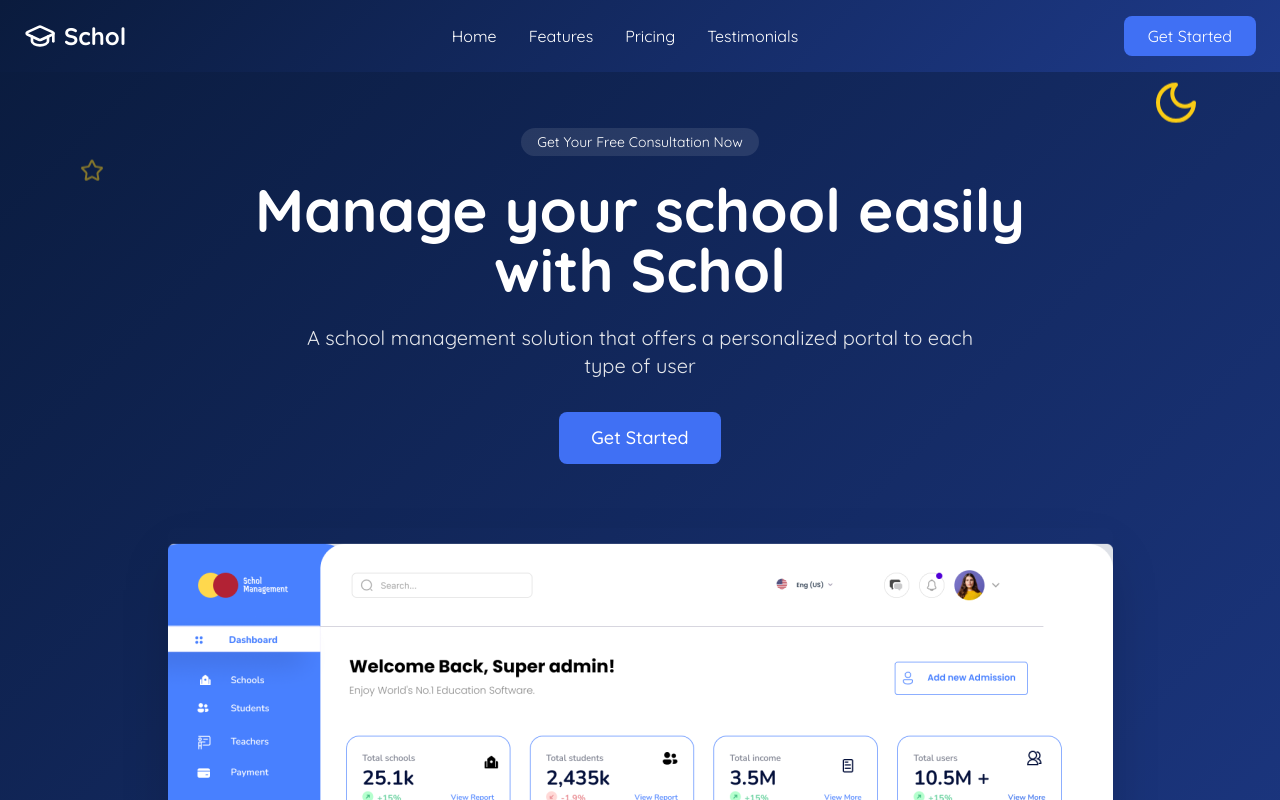
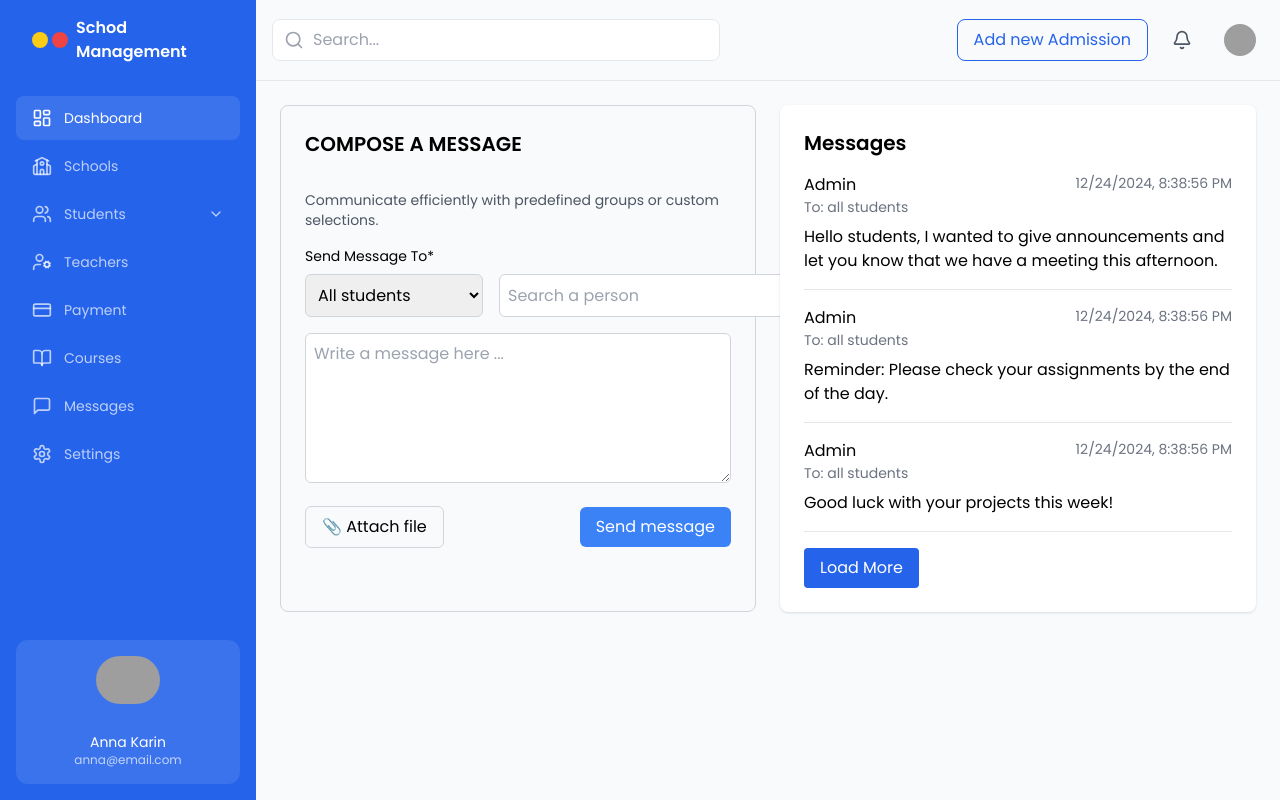
Before and after one commit to sm-junior0/schod-management, a React (Vite) app in the folder frontend/: page /dashboard/messages in a window 1280 px wide. Before the commit this address led to /. Shown: the top 800 px of the page. Built offline with nearby package versions, Linux system fonts and the light colour scheme; grey boxes are pictures that could not be loaded.

Commit message:
Messaging in admin

```diff
--- a/frontend/src/App.jsx
+++ b/frontend/src/App.jsx
@@ -9,6 +9,7 @@ import { ClaimsChart } from './components/dashboard/ClaimsChart';
 import { SchoolsStats } from './components/dashboard/SchoolsStats';
 import { AccountSettings } from './components/settings/AccountSettings';
 import { ProfilePage } from './components/profile/ProfilePage';
+import Messaging from './components/messageComponents/messaging';
 import LandingPage from './components/LandingPage';
 import StudentsPage from './components/students/StudentsPage';
 import { ClassManagement } from './components/students/ClassManagement';
@@ -231,6 +232,13 @@ const App = () => {
             </DashboardLayout>
           </ProtectedRoute>
         } />
+        <Route path="/dashboard/messages" element={
+          <ProtectedRoute>
+            <DashboardLayout>
+             <Messaging/>
+            </DashboardLayout>
+          </ProtectedRoute>
+        } />
         <Route path="/settings" element={
           <ProtectedRoute>
 
--- a/frontend/src/components/layout/Sidebar.jsx
+++ b/frontend/src/components/layout/Sidebar.jsx
@@ -8,7 +8,8 @@ import {
   CreditCard,
   BookOpen,
   Settings,
-  ChevronDown
+  ChevronDown,
+  MessageSquare
 } from 'lucide-react';
 import { Logo } from './Logo';
 
@@ -112,6 +113,11 @@ const Sidebar = ({ onLogoClick = () => {} }) => {
           onClick={() => navigate('/dashboard/courses')}
         />
         <SidebarItem
+          icon={<MessageSquare size={20} />}
+          label="Messages"
+          onClick={() => navigate('/dashboard/messages')}
+        />
+        <SidebarItem
           icon={<Settings size={20} />}
           label="Settings"
           onClick={() => navigate('/dashboard/settings')}
--- /dev/null
+++ b/frontend/src/components/messageComponents/Chat.jsx
@@ -0,0 +1,33 @@
+'use client'
+
+import React from 'react'
+
+export function Chat({ messages, onLoadMore }) {
+  return (
+    <div className="bg-white rounded-lg shadow p-6">
+      <h2 className="text-xl font-semibold mb-4">Messages</h2>
+      <div className="space-y-4">
+        {messages.map((message) => (
+          <div key={message.id} className="border-b pb-4">
+            <div className="flex justify-between items-start">
+              <div>
+                <p className="font-medium">{message.sender}</p>
+                <p className="text-sm text-gray-500">To: {message.recipients}</p>
+              </div>
+              <span className="text-sm text-gray-500">
+                {message.timestamp.toLocaleString()}
+              </span>
+            </div>
+            <p className="mt-2">{message.content}</p>
+          </div>
+        ))}
+      </div>
+      <button
+        onClick={onLoadMore}
+        className="mt-4 px-4 py-2 bg-blue-600 text-white rounded hover:bg-blue-700"
+      >
+        Load More
+      </button>
+    </div>
+  )
+}
--- /dev/null
+++ b/frontend/src/components/messageComponents/compose-message.jsx
@@ -0,0 +1,74 @@
+import { useState } from 'react'
+
+export function ComposeMessage({ onSendMessage }) {
+  const [content, setContent] = useState('')
+  const [recipients, setRecipients] = useState('all-students')
+
+  const handleSendMessage = () => {
+    if (!content.trim()) return
+
+    onSendMessage({
+      sender: 'Admin',
+      recipients: recipients === 'custom' ? 'custom selection' : recipients,
+      content: content.trim(),
+      read: false,
+    })
+
+    setContent('')
+  }
+
+  return (
+    <div className="p-6 border border-gray-300 rounded-lg flex flex-col gap-4">
+      <h2 className="text-xl font-semibold mb-4">COMPOSE A MESSAGE</h2>
+      <p className="text-sm text-gray-600">
+        Communicate efficiently with predefined groups or custom selections.
+      </p>
+
+      <div className="space-y-4">
+        {/* Recipients Selection */}
+        <div>
+          <label className="block text-sm font-medium mb-2">Send Message To*</label>
+          <div className="flex flex-col md:flex-row gap-4">
+            <select
+              value={recipients}
+              onChange={(e) => setRecipients(e.target.value)}
+              className="w-full md:w-[200px] p-2 border border-gray-300 rounded-md"
+            >
+              <option value="all-students">All students</option>
+              <option value="teachers">Teachers</option>
+              <option value="custom">Custom selection</option>
+            </select>
+            <input
+              type="search"
+              placeholder="Search a person"
+              className="flex-1 p-2 border border-gray-300 rounded-md"
+            />
+          </div>
+        </div>
+
+        {/* Message Content */}
+        <textarea
+          placeholder="Write a message here ..."
+          className="min-h-[150px] p-2 border border-gray-300 rounded-md w-full"
+          value={content}
+          onChange={(e) => setContent(e.target.value)}
+        />
+
+        {/* Actions */}
+        <div className="flex items-center justify-between">
+          <button
+            className="flex items-center gap-2 px-4 py-2 border border-gray-300 rounded-md hover:bg-gray-100 transition"
+          >
+            📎 Attach file
+          </button>
+          <button
+            onClick={handleSendMessage}
+            className="px-4 py-2 bg-blue-500 text-white rounded-md hover:bg-blue-600 transition"
+          >
+            Send message
+          </button>
+        </div>
+      </div>
+    </div>
+  )
+}
--- /dev/null
+++ b/frontend/src/components/messageComponents/messaging.jsx
@@ -0,0 +1,56 @@
+'use client'
+
+import { useState } from 'react'
+import { ComposeMessage } from './compose-message'
+import { Chat } from './Chat'
+const initialMessages = [
+  {
+    id: '1',
+    sender: 'Admin',
+    recipients: 'all students',
+    content: 'Hello students, I wanted to give announcements and let you know that we have a meeting this afternoon.',
+    timestamp: new Date(),
+    read: true,
+  },
+  {
+    id: '2',
+    sender: 'Admin',
+    recipients: 'all students',
+    content: 'Reminder: Please check your assignments by the end of the day.',
+    timestamp: new Date(),
+    read: true,
+  },
+  {
+    id: '3',
+    sender: 'Admin',
+    recipients: 'all students',
+    content: 'Good luck with your projects this week!',
+    timestamp: new Date(),
+    read: true,
+  },
+]
+
+export default function Messaging() {
+  const [messages, setMessages] = useState(initialMessages)
+
+  const handleSendMessage = (newMessage) => {
+    const message = {
+      ...newMessage,
+      id: String(messages.length + 1),
+      timestamp: new Date(),
+    }
+    setMessages([message, ...messages])
+  }
+
+  const handleLoadMore = () => {
+    console.log('Loading more messages...')
+    // Add logic to load more messages here
+  }
+
+  return (
+    <div className="grid md:grid-cols-2 gap-6 p-6">
+      <ComposeMessage onSendMessage={handleSendMessage} />
+      <Chat messages={messages} onLoadMore={handleLoadMore} />
+    </div>
+  )
+}
--- a/frontend/src/components/super_admin/auth/SaAuthPage.jsx
+++ b/frontend/src/components/super_admin/auth/SaAuthPage.jsx
@@ -25,7 +25,7 @@ export const SaAuthPage = () => {
           <GraduationCap className="text-blue-600" size={48} />
         </div>
         <h2 className="mt-6 text-center text-3xl font-extrabold text-gray-900">
-          Admin Login
+          SuperAdmin Login
         </h2>
       </div>
 
```
Also changed, not shown: frontend/src/components/messageComponents/types/message.ts (added, +17 -0 lines), frontend/src/components/teachers/TeachersPage.jsx (line endings or trailing spaces).
